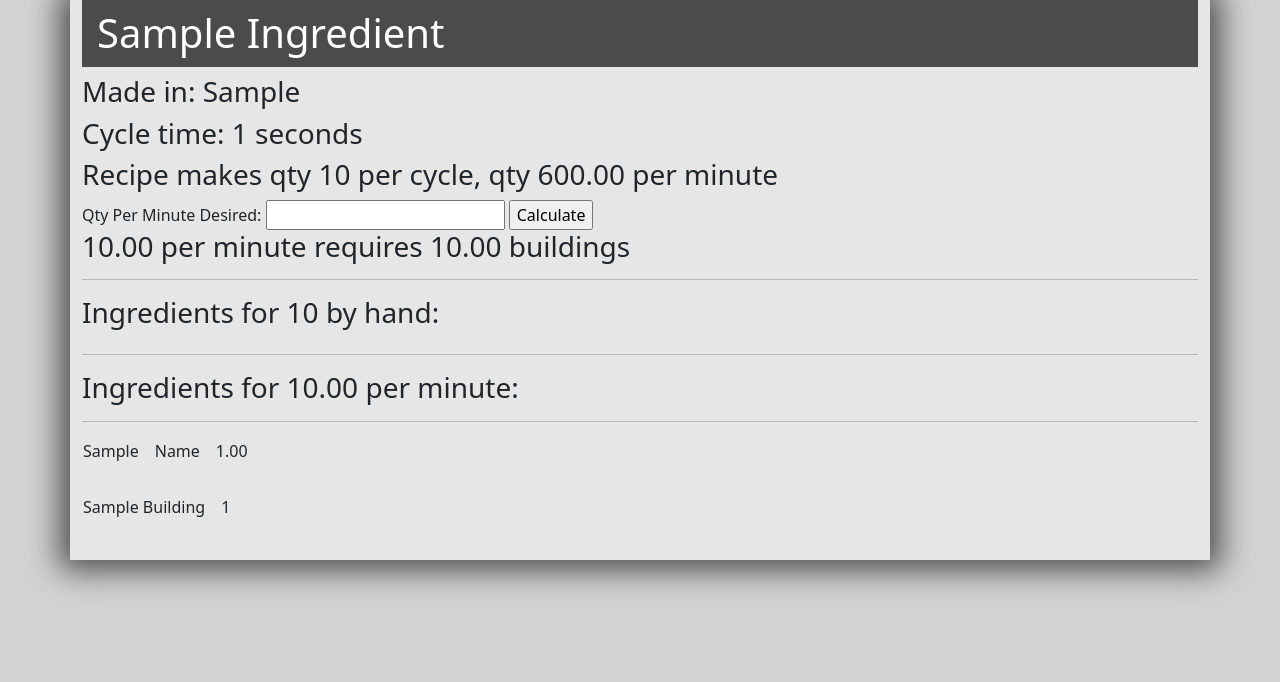
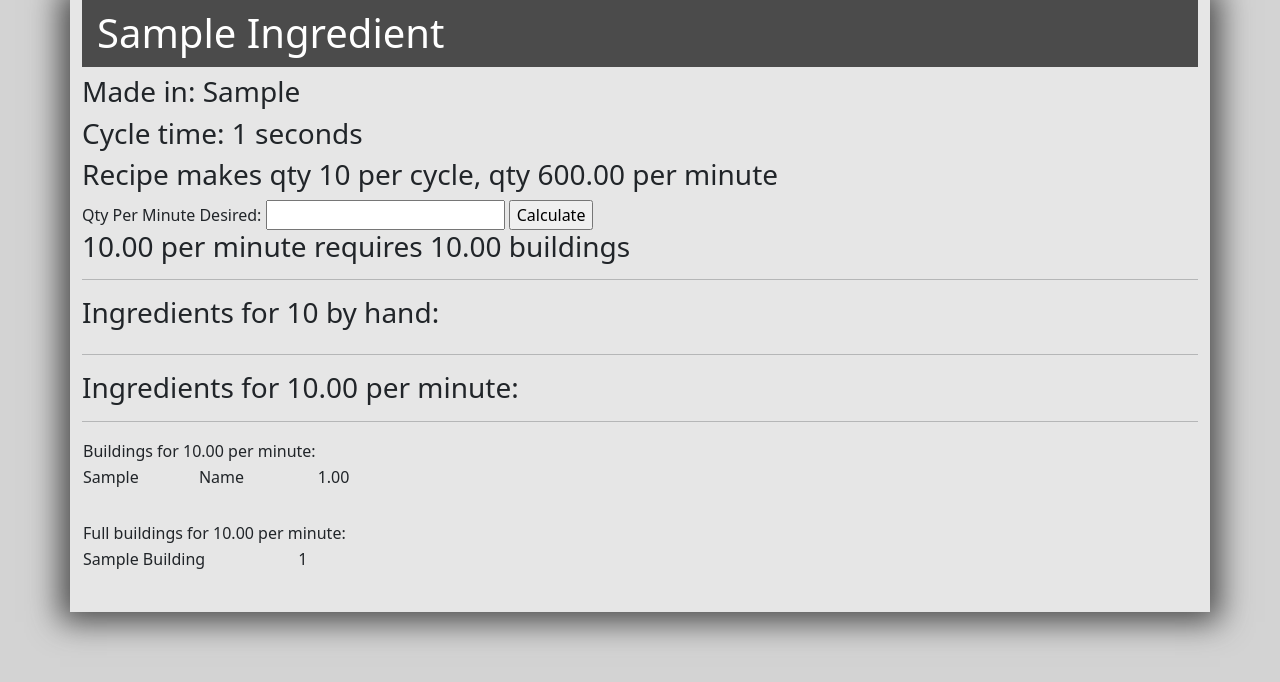
Before and after one commit to mjpolifka/satisfactory-tools, a Flask app: template satisfactory_tools/templates/components/component.html in a window 1280 px wide. Shown: the part 92-774 px from the top of the page. Run offline with Flask 3, Linux system fonts and the light colour scheme; tables that the repository leaves empty hold one stand-in row (values such as "Sample post"); the template is opened without the code that fills it: values that come from a table or form of the project are taken from there, most other values are stand-ins (such as "Sample title", 1, 10 or a date in 2020).

Commit message:
building list now scales to desired qpm

```diff
--- a/satisfactory_tools/components.py
+++ b/satisfactory_tools/components.py
@@ -23,6 +23,7 @@ def component_by_id(id):
     if request.method == "POST":
         qpm = float(request.form["qpm"])
         ingredients = build_ingredients(component, qpm)
+        (buildings, total_buildings) = sort_buildings(build_buildings(component, qpm, {}))
     return render_template("components/component.html",
                             component=component,
                             qpm = qpm,
--- a/satisfactory_tools/templates/components/component.html
+++ b/satisfactory_tools/templates/components/component.html
@@ -67,6 +67,7 @@
         <hr>
 
         <table>
+            <tr><td colspan="2">Buildings for {{ "%.2f"|format(qpm) }} per minute:</td></tr>
             {% for component in buildings.keys() %}
                 <tr>
                     <td>{{ buildings[component]["made_in"]|title }}</td>
@@ -77,6 +78,7 @@
         </table>
 
         <table style="margin-top: 30px">
+            <tr><td colspan="2">Full buildings for {{ "%.2f"|format(qpm) }} per minute:</td></tr>
             {% for building in building_options %}
                 {% if total_buildings[building] != 0 %}
                     <tr>
```
